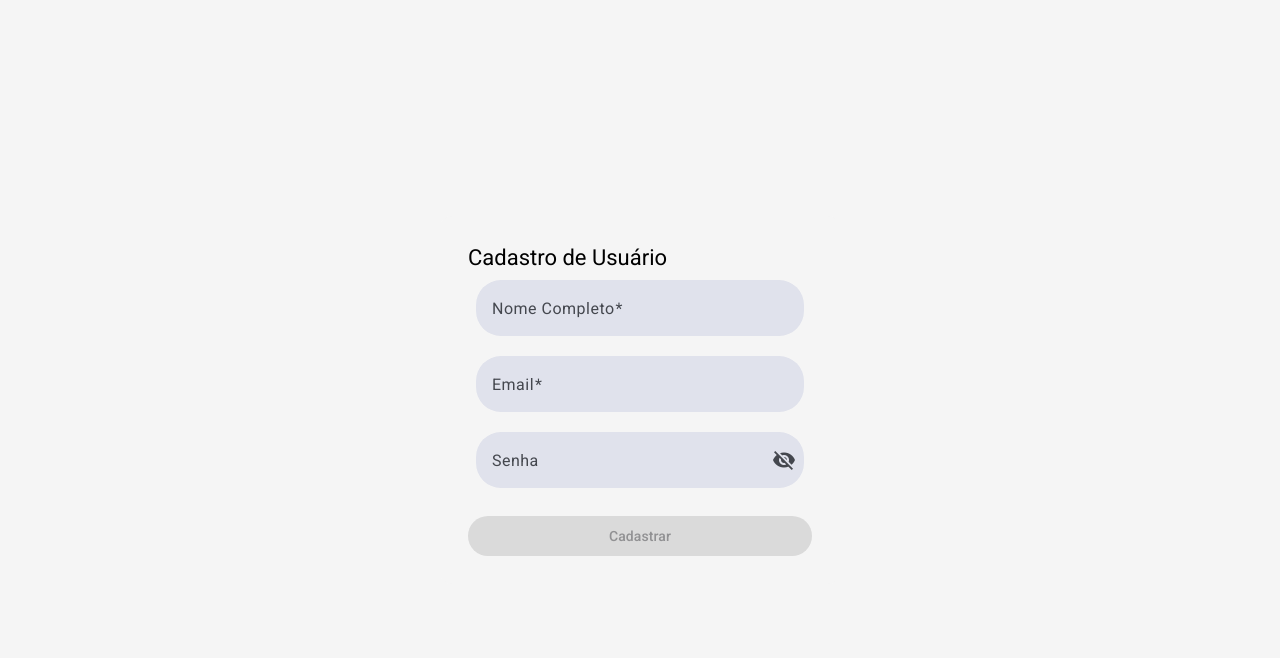
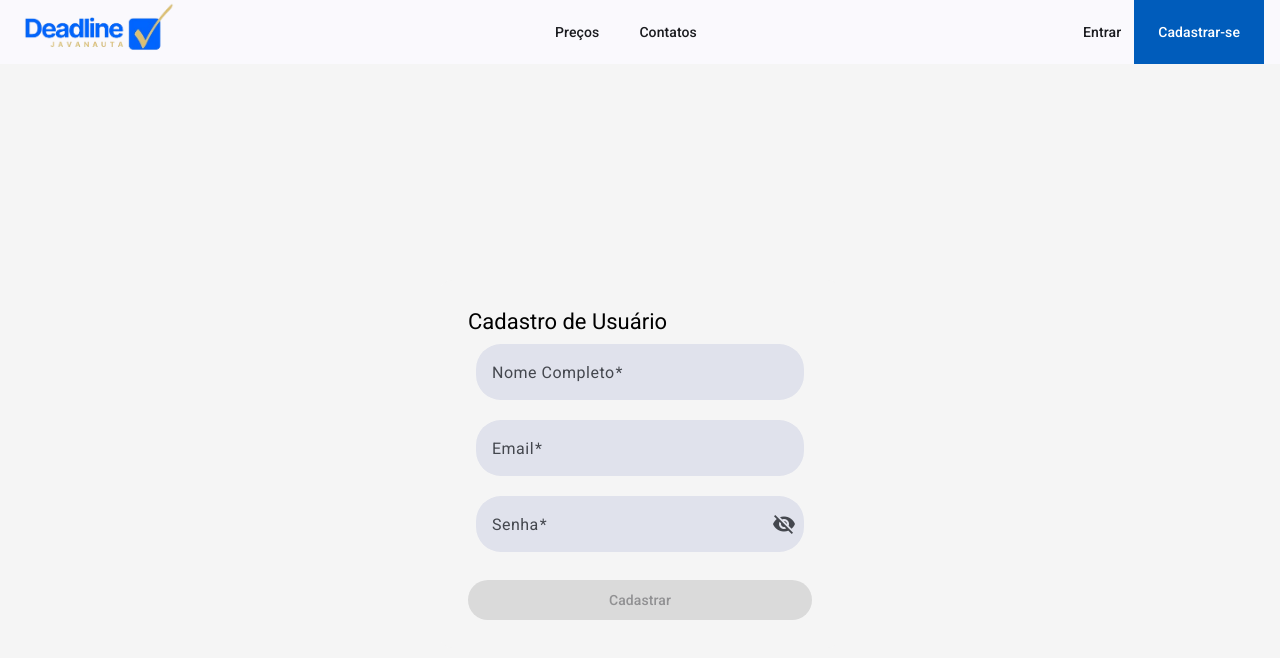
Before and after one commit to matheusdesouzaa/agendador-tarefas-front, an Angular app: page /register in a window 1280 px wide. Shown: the top 658 px of the page. Built offline with nearby package versions, Linux system fonts and the light colour scheme.

Commit message:
create app top menu

```diff
--- a/angular.json
+++ b/angular.json
@@ -20,12 +20,11 @@
             "outputPath": "dist/agendador-tarefas",
             "index": "src/index.html",
             "browser": "src/main.ts",
-            "polyfills": [
-              "zone.js"
-            ],
+            "polyfills": ["zone.js"],
             "tsConfig": "tsconfig.app.json",
             "inlineStyleLanguage": "scss",
             "assets": [
+              "src/assets",
               {
                 "glob": "**/*",
                 "input": "public"
@@ -79,10 +78,7 @@
         "test": {
           "builder": "@angular-devkit/build-angular:karma",
           "options": {
-            "polyfills": [
-              "zone.js",
-              "zone.js/testing"
-            ],
+            "polyfills": ["zone.js", "zone.js/testing"],
             "tsConfig": "tsconfig.spec.json",
             "inlineStyleLanguage": "scss",
             "assets": [
--- a/src/app/app.component.html
+++ b/src/app/app.component.html
@@ -1 +1,2 @@
+<app-top-menu />
 <router-outlet />
--- a/src/app/app.component.ts
+++ b/src/app/app.component.ts
@@ -1,11 +1,12 @@
 import { Component } from '@angular/core';
 import { RouterOutlet } from '@angular/router';
+import { TopMenuComponent } from './shared/components/global/top-menu/top-menu.component';
 
 @Component({
   selector: 'app-root',
-  imports: [RouterOutlet],
+  imports: [RouterOutlet, TopMenuComponent],
   templateUrl: './app.component.html',
-  styleUrl: './app.component.scss'
+  styleUrl: './app.component.scss',
 })
 export class AppComponent {
   title = 'agendador-tarefas';
--- a/src/app/pages/register/register.component.ts
+++ b/src/app/pages/register/register.component.ts
@@ -35,7 +35,7 @@
     this.form = this.formBuilder.group({
       fullName: ['', [Validators.required, Validators.minLength(3)]],
       email: ['', [Validators.required, Validators.email]],
-      password: [''],
+      password: ['', [Validators.required, Validators.minLength(6)]],
     });
   }
 
--- /dev/null
+++ b/src/app/shared/components/global/top-menu/top-menu.component.html
@@ -0,0 +1,13 @@
+<mat-toolbar class="app-top-menu-toolbar">
+  <span class="logo">
+    <a routerLink="/">
+      <img [src]="appLogo" alt="Logo" class="logo-img" />
+    </a>
+  </span>
+  <span class="spacer"></span>
+  <a mat-button>Preços</a>
+  <a mat-button>Contatos</a>
+  <span class="spacer"></span>
+  <button mat-button>Entrar</button>
+  <button mat-flat-button routerLink="/register">Cadastrar-se</button>
+</mat-toolbar>
--- /dev/null
+++ b/src/app/shared/components/global/top-menu/top-menu.component.scss
@@ -0,0 +1,31 @@
+.app-top-menu-toolbar {
+    display: flex;
+    justify-content: space-between;
+    align-items: center;
+}
+
+.app-top-menu-toolbar .logo {
+    display: flex;
+    align-items: center;
+}
+
+.app-top-menu-toolbar .logo-img {
+    height: 60px;
+    width: auto;
+    max-width: 100%;
+    display: block;
+}
+
+.app-top-menu-toolbar .spacer {
+    flex: 1 1 auto;
+}
+
+.app-top-menu-toolbar a {
+    text-decoration: none;
+    margin: 0 8px;
+}
+
+.app-top-menu-toolbar button {
+    height: 100%;
+    border-radius: 0;
+}
--- /dev/null
+++ b/src/app/shared/components/global/top-menu/top-menu.component.ts
@@ -0,0 +1,21 @@
+import { Component } from '@angular/core';
+import { MatIconModule } from '@angular/material/icon';
+import { MatButtonModule } from '@angular/material/button';
+import { MatToolbarModule } from '@angular/material/toolbar';
+import { RouterLink, RouterModule } from '@angular/router';
+
+@Component({
+  selector: 'app-top-menu',
+  imports: [
+    MatToolbarModule,
+    MatButtonModule,
+    MatIconModule,
+    RouterLink,
+    RouterModule,
+  ],
+  templateUrl: './top-menu.component.html',
+  styleUrl: './top-menu.component.scss',
+})
+export class TopMenuComponent {
+  appLogo = 'assets/logo-agendador-javanauta.png';
+}
```
Also changed, not shown: src/assets/logo-agendador-javanauta.png (added).
